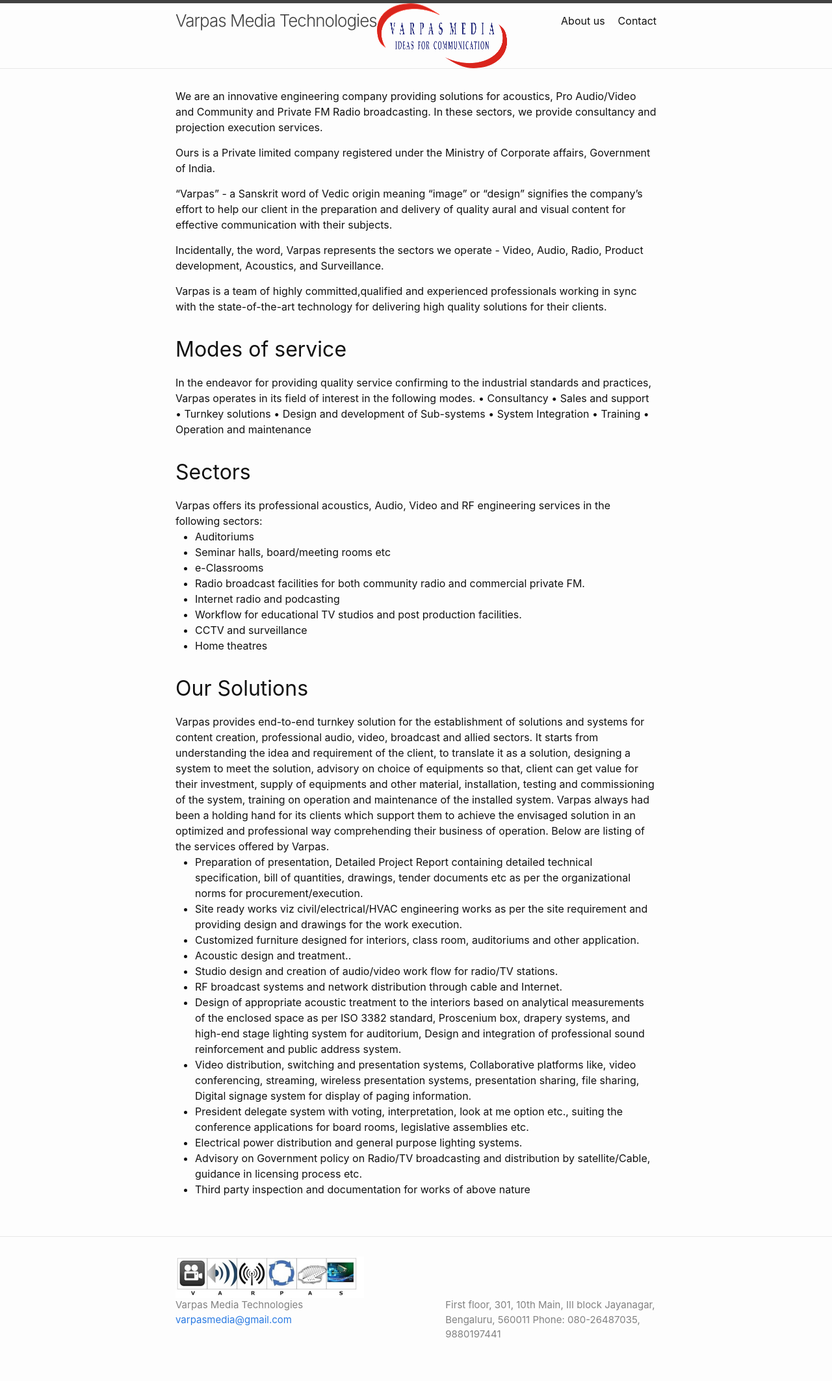
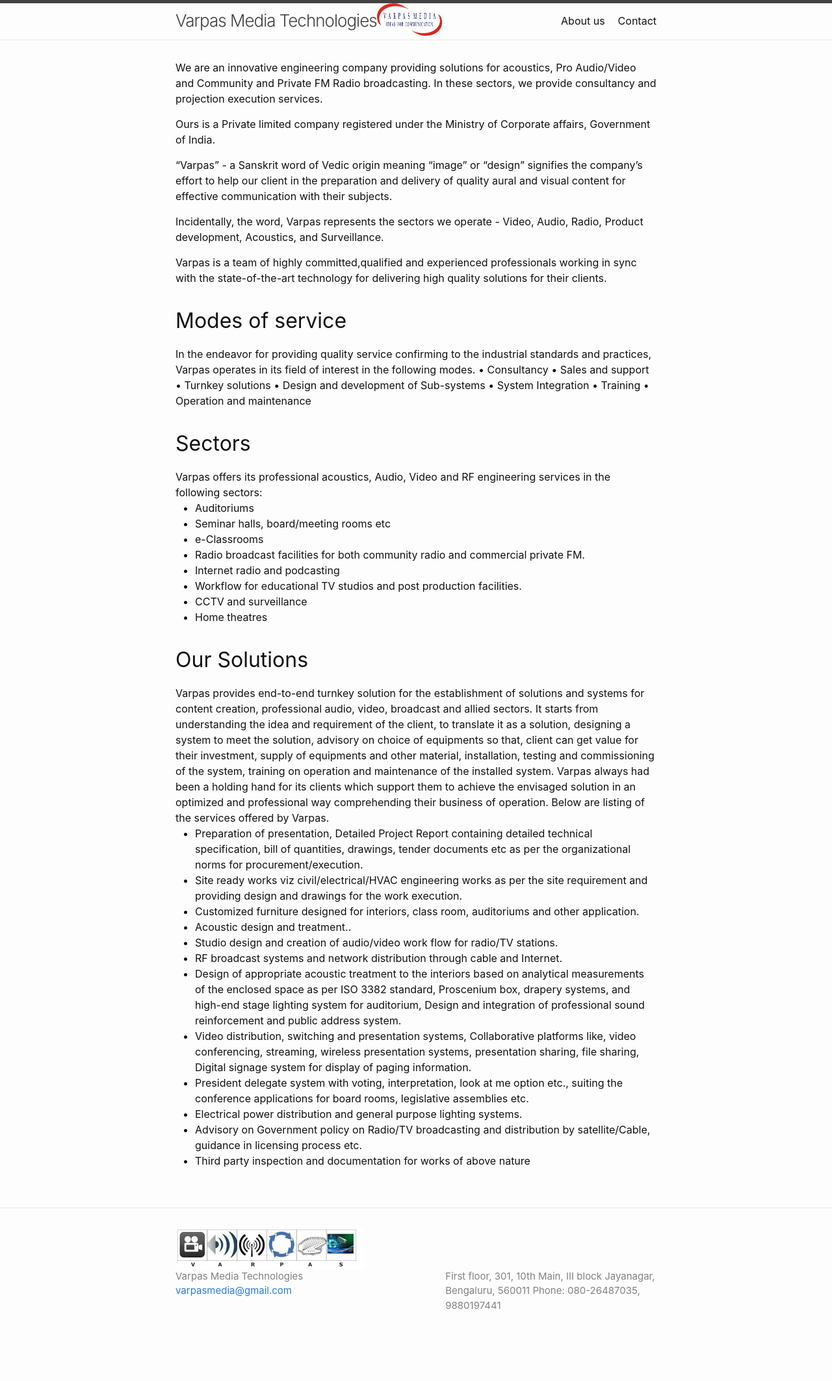
Before and after one commit to VarpasMedia/VarpasMedia.github.io, a Jekyll site: the page built from index.md, in a window 1280 px wide. Shown: the whole page at 65% size. Built offline with Jekyll 4.4.1, drawn with Linux system fonts in a browser that asks for light colours; after the commit the page ends 2081 px from its top, so only the background shows below that.

Commit message:
Update header.html

```diff
--- a/_includes/header.html
+++ b/_includes/header.html
@@ -5,7 +5,7 @@
     {%- assign page_paths = site.header_pages | default: default_paths -%}
     <a class="site-title" rel="author" href="{{ "/" | relative_url }}">{{ site.title | escape }}</a>
 
-<img src="images/Logo of Varpas.png" width="200" height="100" alt="HTML Dog">
+<img src="images/Logo of Varpas.png" width="100" height="50" alt="HTML Dog">
 
     {%- if page_paths -%}
       <nav class="site-nav">
```
